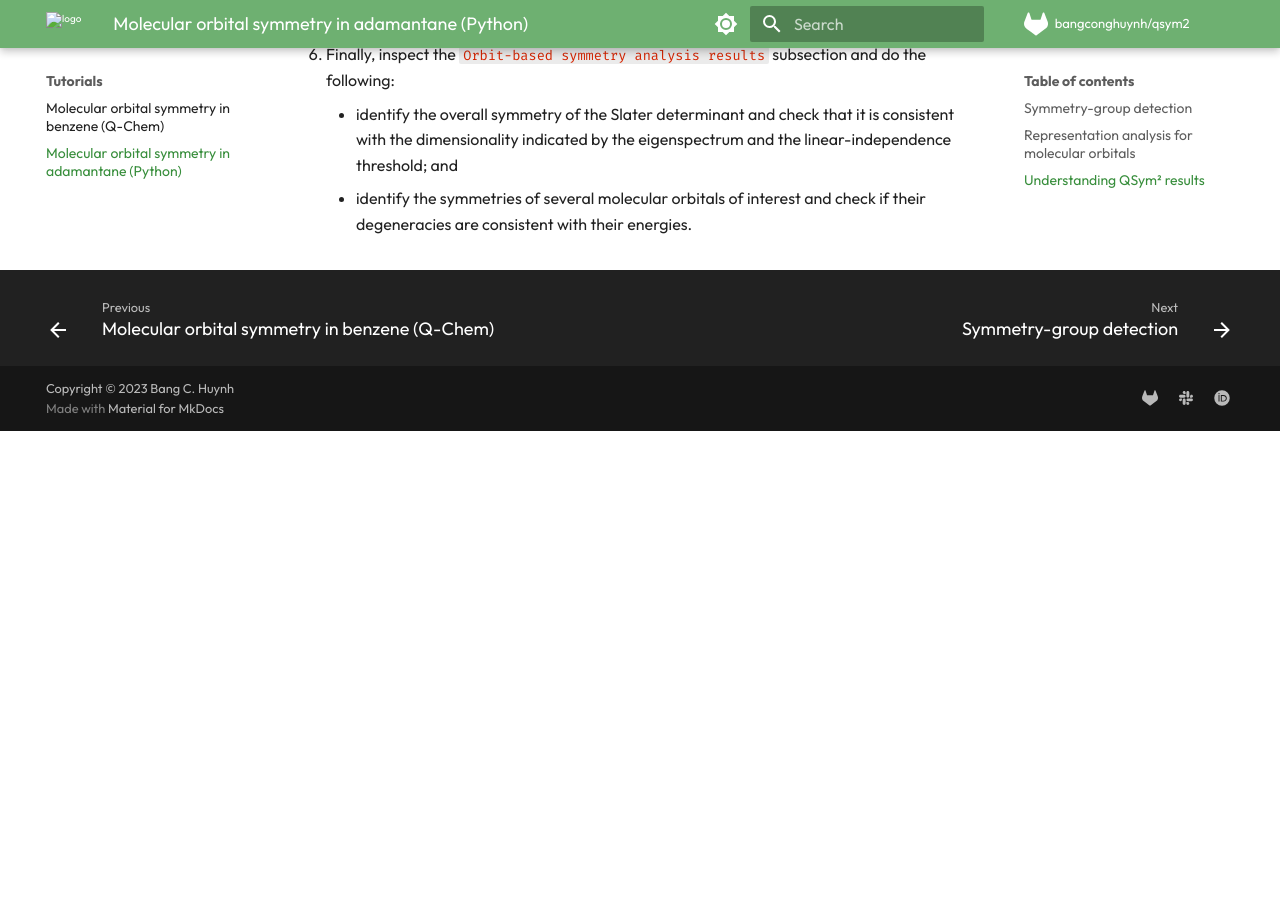
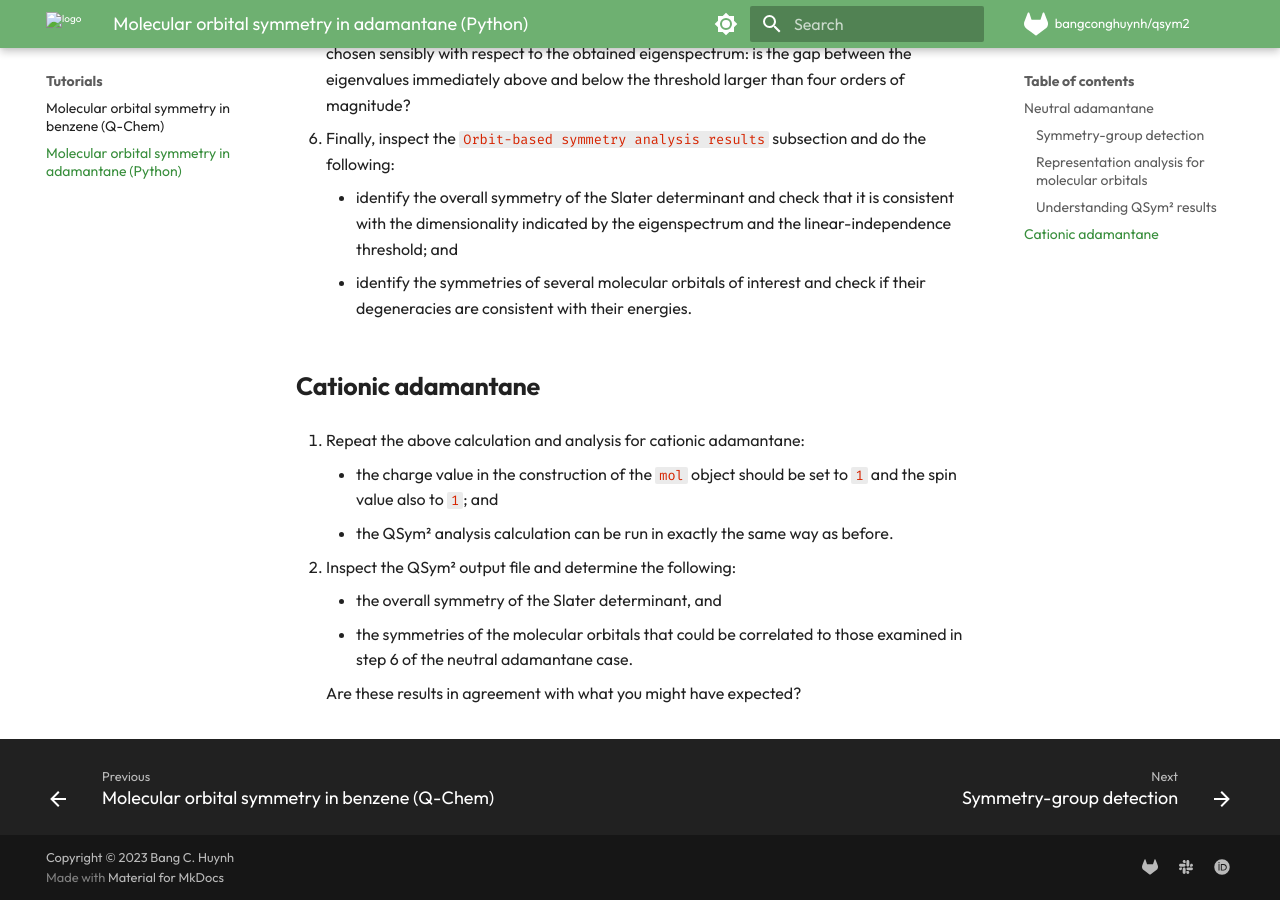
Before and after one commit to bangconghuynh/qsym2, an MkDocs documentation site: the page built from docs/docs/tutorials/adamantane.md, in a window 1280 px wide and 900 px high, scrolled down 7079 px. Built offline with MkDocs 1.6.1 and Material for MkDocs 9.7.7, drawn with Linux system fonts in a browser that asks for light colours; comment, search, counter and statistics services are not loaded; before the commit the page ends 7510 px from its top, so only the background shows below that; some of the changed text lies outside the part shown.

Commit message:
Added cationic adamantane.

````diff
--- a/docs/docs/tutorials/adamantane.md
+++ b/docs/docs/tutorials/adamantane.md
@@ -6,7 +6,7 @@ description: An illustration of QSym²'s representation analysis functionalities
 # Molecular orbital symmetry in adamantane (Python)
 
 This tutorial demonstrates how QSym² can be used to obtain symmetry analysis information for self-consistent-field (SCF) molecular orbitals and the Slater determinants constructed from them.
-In particular, we show how the Python interface of QSym² can be used with [PySCF](https://pyscf.org/) as the computation backend to obtain molecular orbital symmetry information for adamantane.
+In particular, we show how the Python interface of QSym² can be used with [PySCF](https://pyscf.org/) as the computation backend to obtain molecular orbital symmetry information for neutral and cationic adamantane.
 
 In summary, we need to perform a symmetry-group detection calculation on the adamantane structure to obtain the symmetry group $\mathcal{G}$ which is then used to carry out representation symmetry analysis for the molecular orbitals obtained from a PySCF calculation.
 
@@ -19,7 +19,9 @@ touch adamantane.py
 
 In addition, ensure that PySCF and the Python binding for QSym² are installed (see [Getting started/Installation/#Python-library compilation](../getting-started/installation.md/#python-library-compilation) for instructions).
 
-## Symmetry-group detection
+## Neutral adamantane
+
+### Symmetry-group detection
 
 1. Construct an adamantane molecule in PySCF format by adding the following to `adamantane.py`, making sure to choose either Cartesian ordering or spherical ordering for the atomic-orbital basis functions:
 
@@ -59,6 +61,8 @@ In addition, ensure that PySCF and the Python binding for QSym² are installed (
             """,
             unit="Angstrom",
             basis="6-31G*",
+            charge=0,
+            spin=0,
             cart=True, #(1)!
         )
         ```
@@ -102,6 +106,8 @@ In addition, ensure that PySCF and the Python binding for QSym² are installed (
             """,
             unit="Angstrom",
             basis="6-31G*",
+            charge=0,
+            spin=0,
             cart=False, #(1)!
         )
         ```
@@ -187,7 +193,7 @@ We thus need to configure Python to log the output from QSym² to a file called
     Verify also that a binary file named `mol.qsym2.sym` has been generated in the same location.
 
 
-## Representation analysis for molecular orbitals
+### Representation analysis for molecular orbitals
 
 1. Instruct PySCF to run a UHF calculation by adding the following to `adamantane.py`:
 
@@ -375,7 +381,7 @@ The entire sequence of symmetry-group detection and Slater determinant represent
     python3 adamantane.py
     ```
 
-## Understanding QSym² results
+### Understanding QSym² results
 
 1. Under the `Symmetry-Group Detection` section, inspect the `Threshold-scanning symmetry-group detection` subsection and identify the following:
 
@@ -406,3 +412,18 @@ Check if the linear-independence threshold has indeed been chosen sensibly with
 
     - identify the overall symmetry of the Slater determinant and check that it is consistent with the dimensionality indicated by the eigenspectrum and the linear-independence threshold; and
     - identify the symmetries of several molecular orbitals of interest and check if their degeneracies are consistent with their energies.
+
+
+## Cationic adamantane
+
+1. Repeat the above calculation and analysis for cationic adamantane:
+
+    - the charge value in the construction of the `mol` object should be set to `1` and the spin value also to `1`; and
+    - the QSym² analysis calculation can be run in exactly the same way as before.
+
+2. Inspect the QSym² output file and determine the following:
+
+    - the overall symmetry of the Slater determinant, and
+    - the symmetries of the molecular orbitals that could be correlated to those examined in step 6 of the neutral adamantane case.
+
+    Are these results in agreement with what you might have expected?
````
